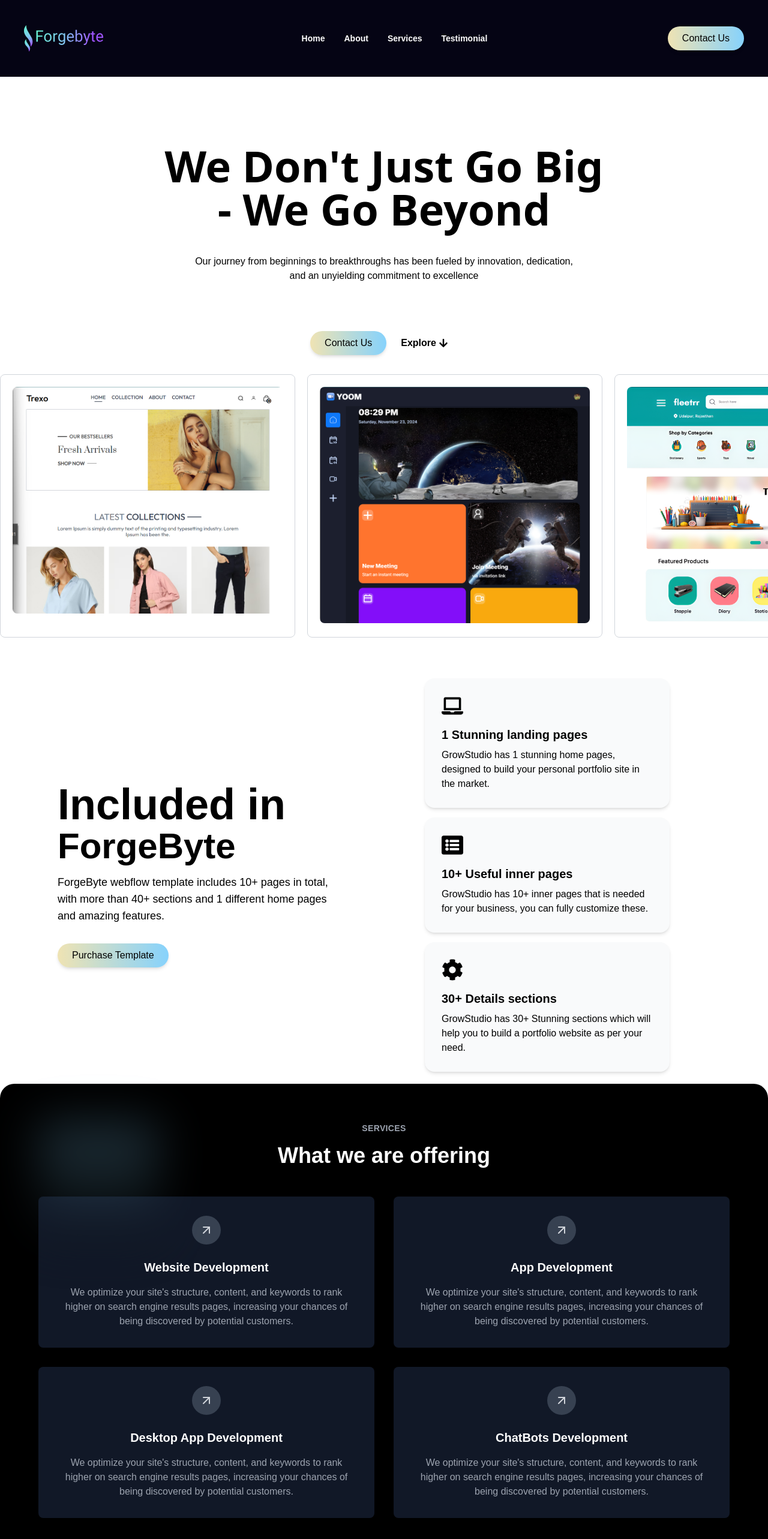
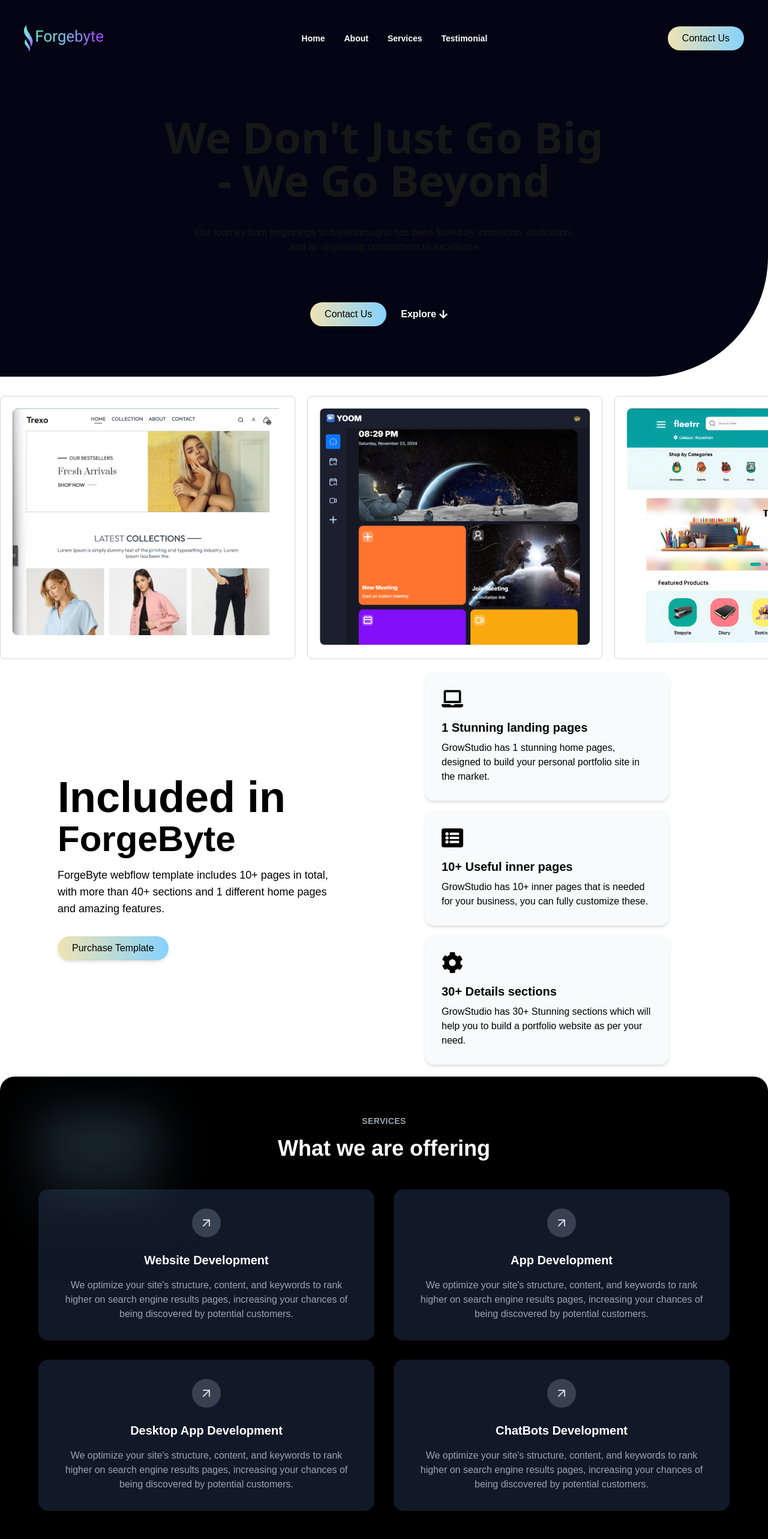
Before and after one commit to THEPIYUSHBHATT/forgebyte-2, a Next.js app: page / in a window 1280 px wide. Shown: the top 2566 px of the page at 60% size. Built offline with nearby package versions, Linux system fonts and the light colour scheme.

Commit message:
modified home page

```diff
--- a/app/page.js
+++ b/app/page.js
@@ -35,32 +35,29 @@ export default function Home() {
 
 
       {/* -----------------hero component--------------------------- */}
-      <div className="text-center py-12 bg-white">
-        <div className="my-8 px-4 md:my-16 md:px-8">
+      <div className="text-center bg-white">
+        <div className="py-8 px-4 md:py-16 md:px-8 bg-hero-section rounded-br-[200px]">
           {/* Heading */}
-          <h1 className="text-black text-3xl md:text-5xl lg:text-7xl font-bold mb-6 md:mb-10 font-sans leading-tight">
+          <h1 className="text-hero-text-gradient text-3xl md:text-5xl lg:text-7xl font-bold mb-6 md:mb-10 font-sans leading-tight">
             We Don&apos;t Just Go Big <br className="hidden md:block" />
             - We Go Beyond
           </h1>
 
           {/* Description */}
-          <p className="text-black text-sm md:text-base mb-5 leading-relaxed">
+          <p className="text-hero-text-gradient text-sm md:text-base mb-5 leading-relaxed">
             Our journey from beginnings to breakthroughs has been fueled by innovation, dedication,
 
             <br className="hidden md:block" />
             and an unyielding commitment to excellence
           </p>
+          <div className="mb-5 my-20">
+            <Button className="mt-1" text="Contact Us" />
+            <button className="ml-2 py-2 px-4 bg-inherit text-white font-bold rounded inline-flex items-center">
+              Explore <FaArrowDown className="ml-1" />
+            </button>
+          </div>
         </div>
 
-
-
-        <div className="mb-5 my-20 ">
-          <Button className="mt-1" text="Contact Us" />
-
-          <button className="ml-2 py-2 px-4 bg-inherit text-black font-bold rounded inline-flex items-center">
-            Explore <FaArrowDown className="ml-1" />
-          </button>
-        </div>
 
         {/* images */}
         <div className="flex justify-center gap-5 mt-8 overflow-x-auto relative">
--- a/components/WhatWeAreOffering.jsx
+++ b/components/WhatWeAreOffering.jsx
@@ -42,7 +42,7 @@ export default function WhatWeAreOffering() {
           {services.map((service, index) => (
             <div
               key={index}
-              className="p-8 border-x-indigo-600 bg-gray-900 rounded-lg shadow-lg hover:shadow-xl transition-all duration-300 group"
+              className="p-8  border-white bg-gray-900 rounded-2xl shadow-lg hover:shadow-xl transition-all duration-300 group"
             >
               <div className="flex items-center justify-center w-12 h-12 bg-gray-700 rounded-full mb-6 mx-auto group-hover:bg-gray-600 transition-all duration-300">
                 <ArrowUpRight className="text-gray-300 group-hover:text-white w-6 h-6" />
```
